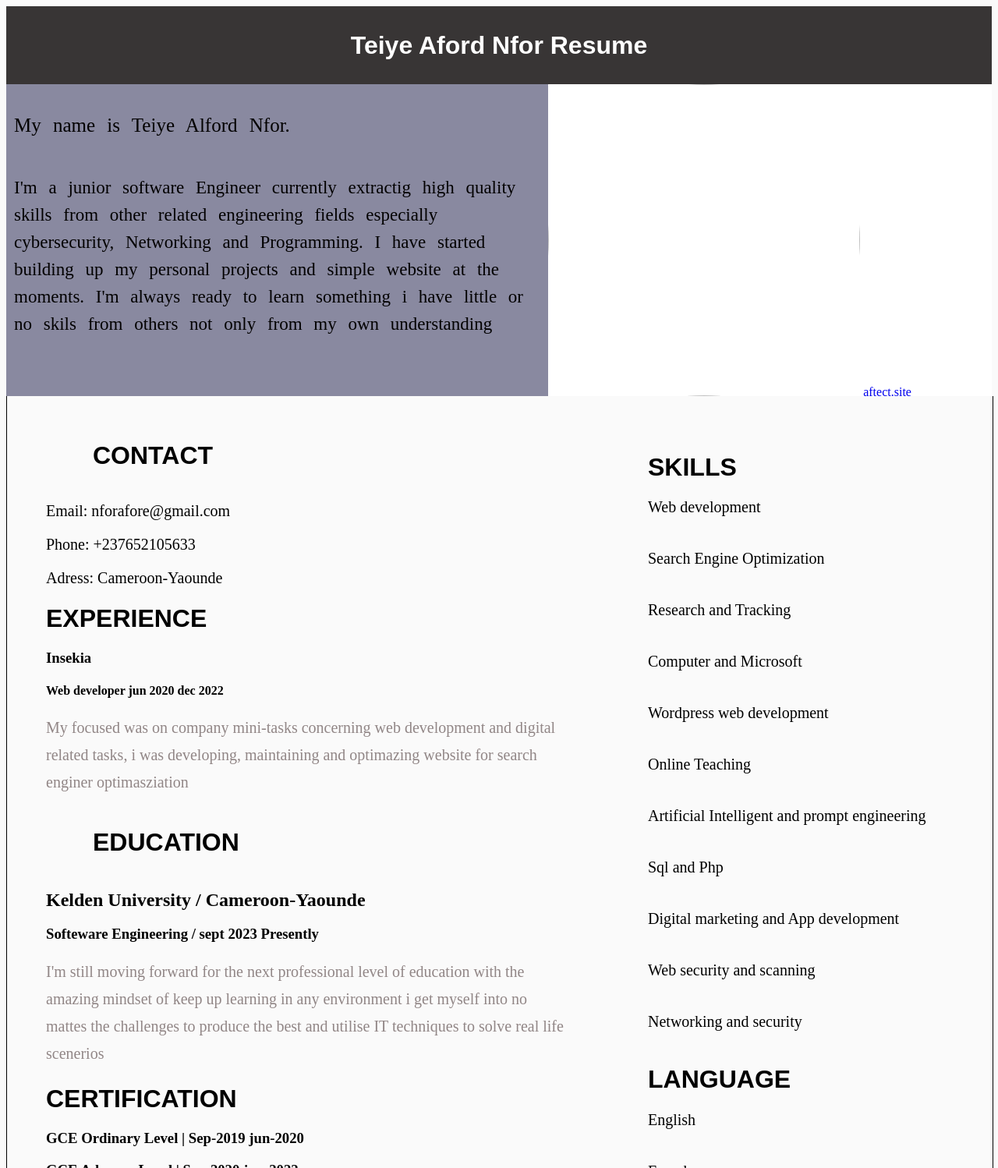
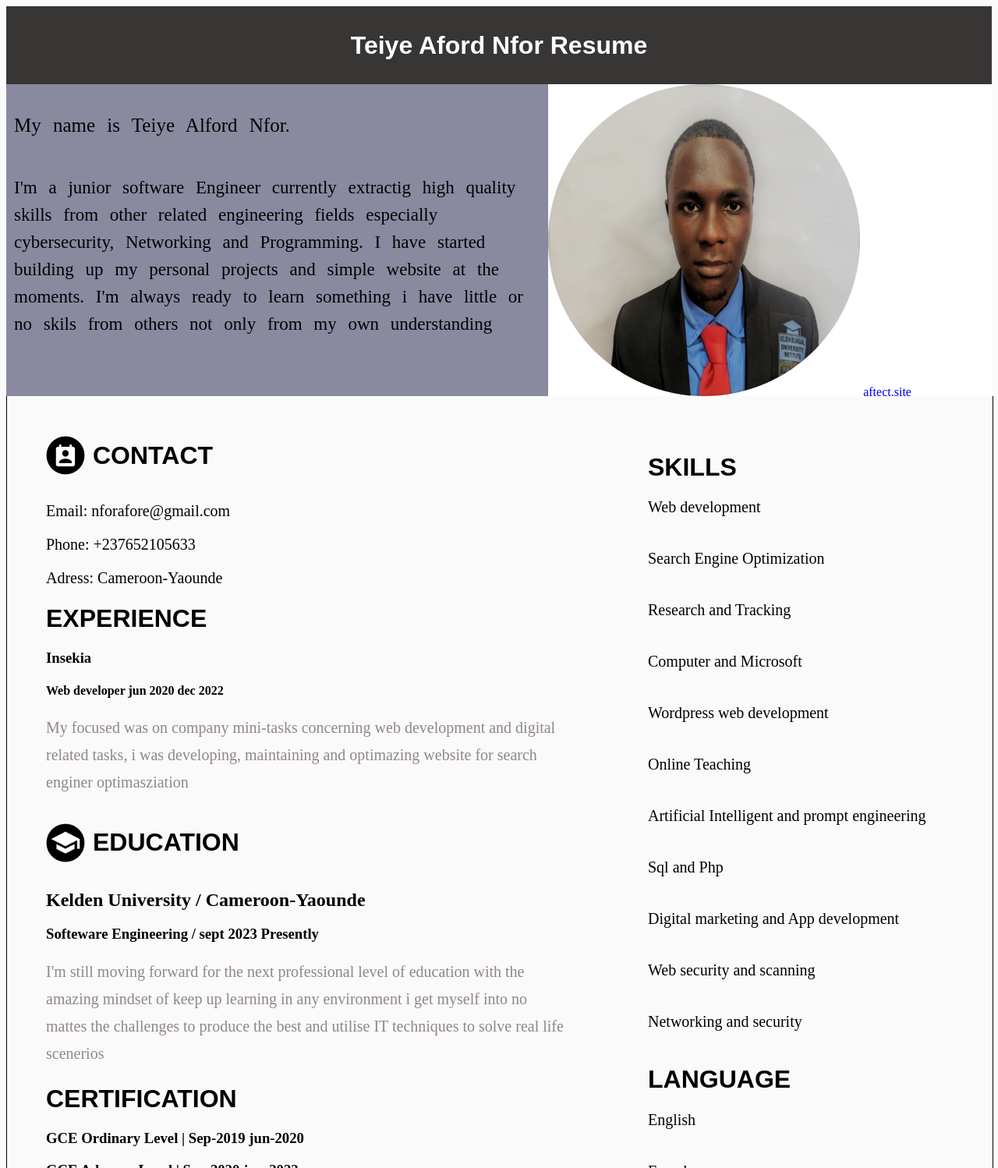
Before and after one commit to Aforistic/my-live-resume, a plain HTML site: page resume.html in a window 1280 px wide. Shown: the top 1498 px of the page at 78% size. Drawn offline with Linux system fonts and the light colour scheme.

Commit message:
index.html

```diff
--- a/resume.html
+++ b/resume.html
@@ -21,7 +21,7 @@
         or no skils from others not only from my own understanding</p>
 </div>
 <div class="myimage">
-<img src="image/AF (1).jpg" alt="" width="400px" height="400px">
+<img src="AF (1).jpg" alt="" width="400px" height="400px">
 <a href="aftech.site">aftect.site</a>
 </div>
 </div>
@@ -31,7 +31,7 @@
 <div class="left">
 <div class="contact">
     <div class="logo">
-        <img src="image/contact.png " width="50px" alt="">
+        <img src="contact.png " width="50px" alt="">
         <h1>   CONTACT</h1>
     </div>
 
@@ -48,7 +48,7 @@
 </div>
 <div class="education">
 <div class="logo">
-    <img src="image/Education.png" width="50px" alt="">
+    <img src="Education.png" width="50px" alt="">
     <h1> EDUCATION</h1>
 </div>
 <h2>Kelden University / Cameroon-Yaounde</h2>
```
